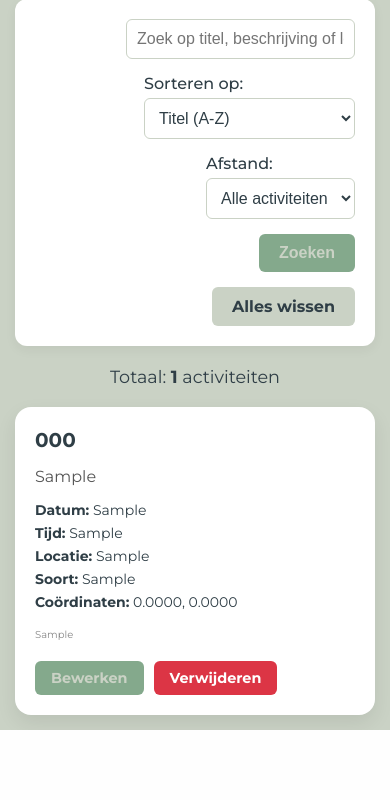
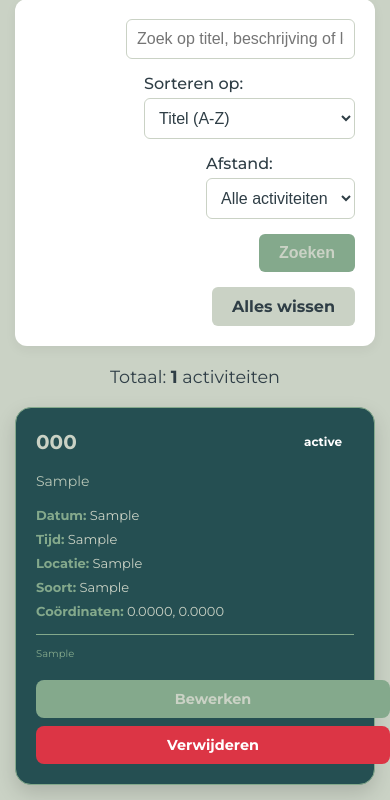
Before and after one commit to 6045325/Project_waar_is_dat_feest, a PHP site: page /Activiteiten.php in a window 390 px wide; the page is wider, and only the part inside the window is pictured. Shown: the part 226-1026 px from the top of that part. Before the commit the page ends 956 px from the top of that part, so only its background shows below. Run offline with PHP 8.4, Linux system fonts and the light colour scheme; tables that the repository leaves empty or names only in its code hold one stand-in row (values such as "Sample post").

Commit message:
improved the css

```diff
--- a/css/style.css
+++ b/css/style.css
@@ -533,10 +533,10 @@ h1 a {
         to bottom,
         #CAD2C5 0%,
         #B7C6B7 10%,
-        #9FB79F 18%,
+        #84A98C 18%,
         #84A98C 25%,
         #84A98C 75%,
-        #9FB79F 82%,
+        #84A98C 82%,
         #B7C6B7 90%,
         #CAD2C5 100%
     );
@@ -688,21 +688,25 @@ h1 {
 /* Grid layout */
 .cards {
     display: grid;
-    grid-template-columns: repeat(auto-fit, minmax(300px, 1fr));
-    gap: 20px;
+    grid-template-columns: repeat(auto-fit, minmax(320px, 1fr));
+    gap: 25px;
+    margin-top: 20px;
 }
 
 /* Card styling */
 .card {
-    background: #fff;
+    background: #254F52;
     border-radius: 16px;
-    padding: 20px;
-    box-shadow: 0 8px 20px rgba(0,0,0,0.08);
-    transition: 0.3s;
+    padding: 24px;
+    box-shadow: 0 8px 20px rgba(0,0,0,0.15);
+    transition: transform 0.3s ease, box-shadow 0.3s ease;
+    border: 1px solid #84A98C;
+    color: #CAD2C5;
 }
 
 .card:hover {
-    transform: translateY(-5px);
+    transform: translateY(-8px);
+    box-shadow: 0 12px 30px rgba(0,0,0,0.2);
 }
 
 /* Header */
@@ -710,19 +714,22 @@ h1 {
     display: flex;
     justify-content: space-between;
     align-items: center;
+    margin-bottom: 15px;
 }
 
 .card-header h2 {
     margin: 0;
-    font-size: 20px;
+    font-size: 22px;
+    color: #CAD2C5;
 }
 
 /* Status badge */
 .status {
-    padding: 5px 10px;
+    padding: 6px 12px;
     border-radius: 20px;
     font-size: 12px;
     color: #fff;
+    font-weight: 600;
 }
 
 /* Status kleuren */
@@ -742,20 +749,29 @@ h1 {
 /* Beschrijving */
 .beschrijving {
     margin: 15px 0;
-    color: #555;
+    color: #B7C6B7;
+    line-height: 1.6;
+    font-size: 15px;
 }
 
 /* Info */
 .card-info p {
-    margin: 5px 0;
+    margin: 8px 0;
     font-size: 14px;
+    color: #CAD2C5;
+}
+
+.card-info p strong {
+    color: #84A98C;
 }
 
 /* Footer */
 .card-footer {
     margin-top: 15px;
     font-size: 12px;
-    color: #888;
+    color: #84A98C;
+    border-top: 1px solid #84A98C;
+    padding-top: 10px;
 }
 
 /* Page Header */
@@ -900,20 +916,21 @@ h1 {
 .card-actions {
     margin-top: 20px;
     display: flex;
-    gap: 10px;
+    gap: 12px;
+    justify-content: flex-end;
 }
 
 .btn-edit,
 .btn-delete {
-    padding: 8px 16px;
+    padding: 10px 18px;
     border: none;
-    border-radius: 6px;
+    border-radius: 8px;
     font-size: 0.9em;
     font-weight: 600;
     cursor: pointer;
     text-decoration: none;
     display: inline-block;
-    transition: background 0.3s ease;
+    transition: background 0.3s ease, transform 0.2s ease;
 }
 
 .btn-edit {
@@ -923,6 +940,7 @@ h1 {
 
 .btn-edit:hover {
     background: #52796F;
+    transform: translateY(-2px);
 }
 
 .btn-delete {
@@ -932,6 +950,42 @@ h1 {
 
 .btn-delete:hover {
     background: #c82333;
+    transform: translateY(-2px);
+}
+
+/* Responsive voor kaarten */
+@media (max-width: 768px) {
+    .cards {
+        grid-template-columns: 1fr;
+        gap: 20px;
+    }
+
+    .card {
+        padding: 20px;
+    }
+
+    .card-header h2 {
+        font-size: 20px;
+    }
+
+    .beschrijving {
+        font-size: 14px;
+    }
+
+    .card-info p {
+        font-size: 13px;
+    }
+
+    .card-actions {
+        flex-direction: column;
+        gap: 8px;
+    }
+
+    .btn-edit,
+    .btn-delete {
+        width: 100%;
+        text-align: center;
+    }
 }
 
 /* Modal */
```
